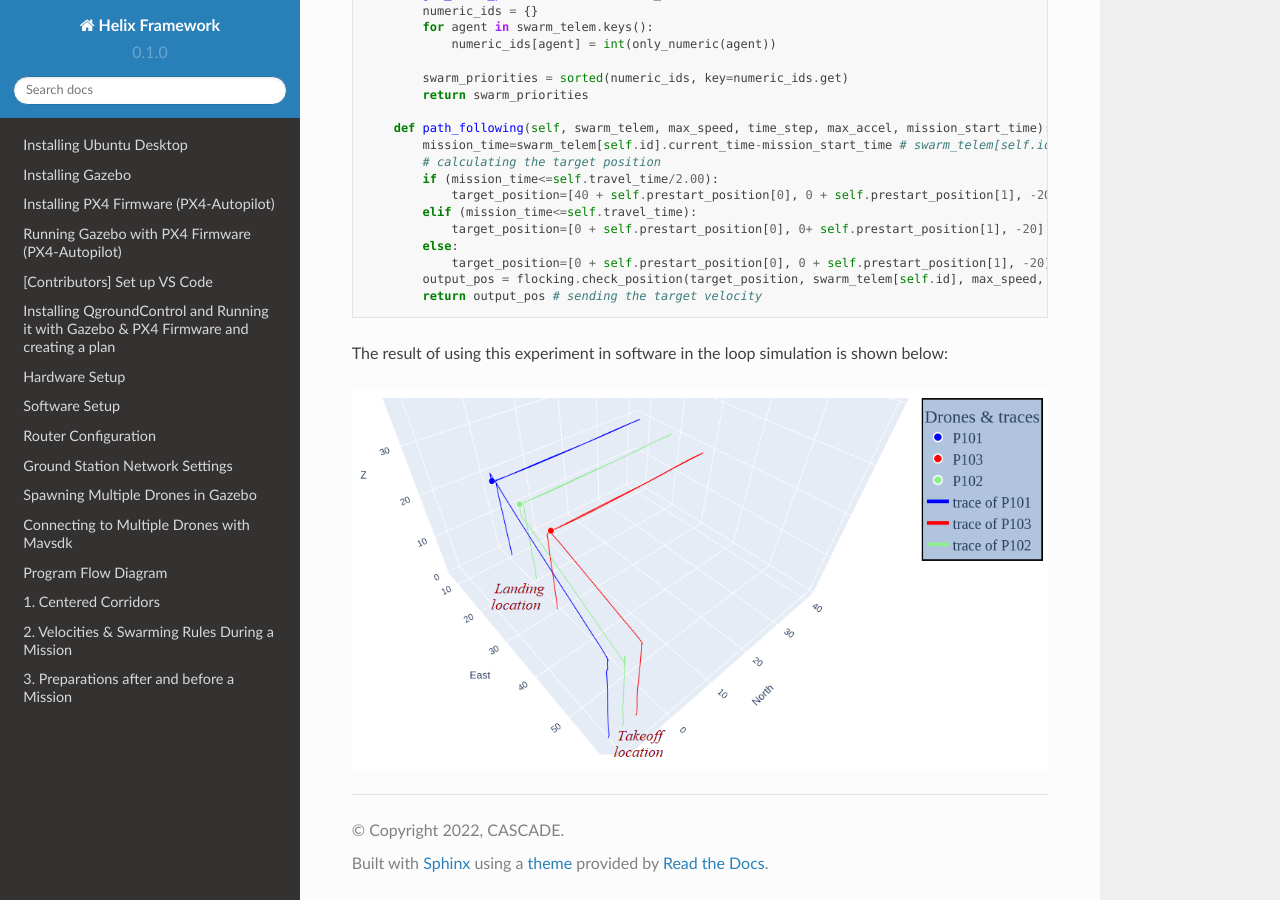
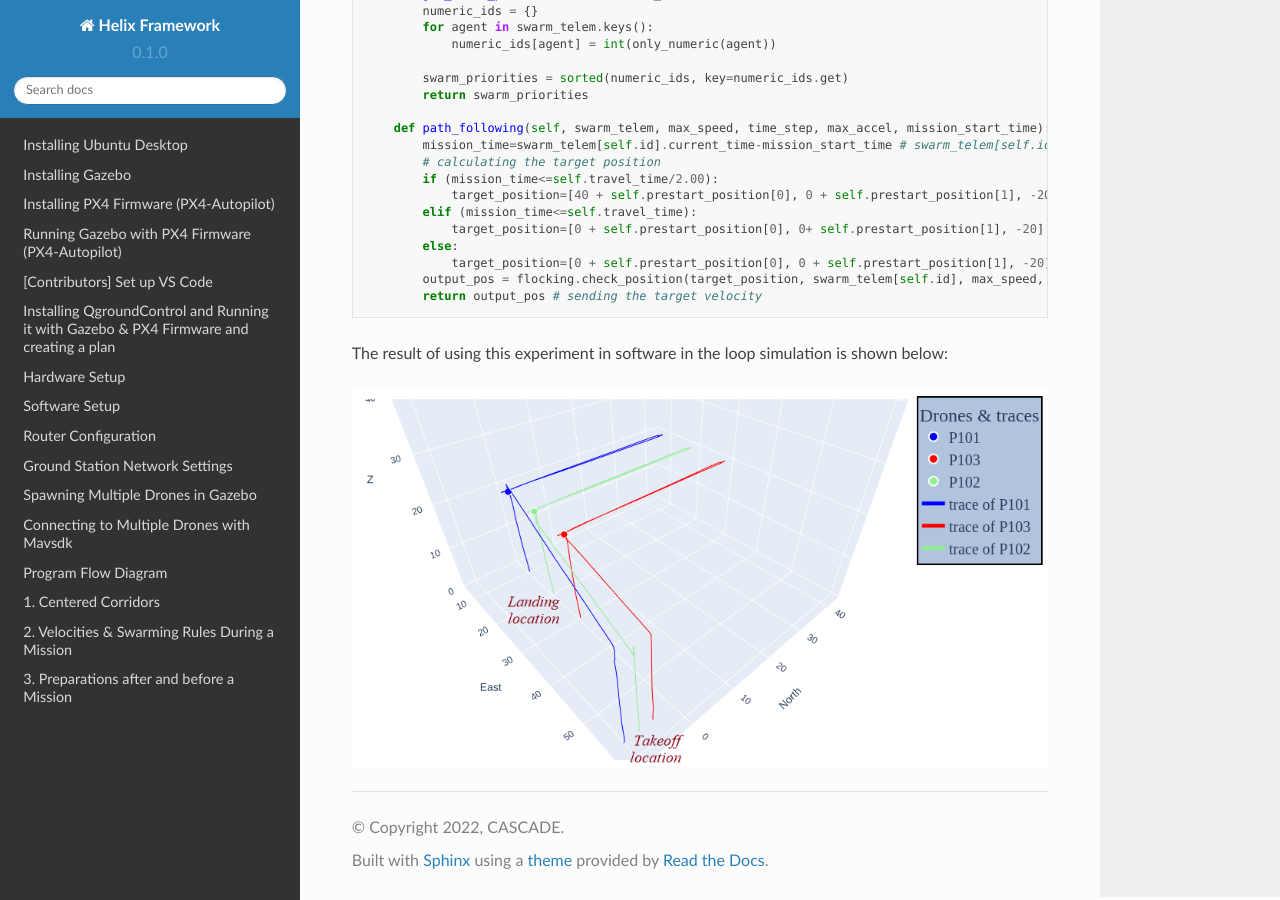
Before and after one commit to CUEDOS/helix_docs, a Sphinx documentation site: the page built from docs/source/simple_examples.rst, in a window 1280 px wide and 900 px high, scrolled down 2605 px. Built offline with Sphinx 7.4.7 and the Read the Docs theme 2.0.0, drawn with Linux system fonts in a browser that asks for light colours.

Commit message:
Update simple_examples.rst

```diff
--- a/docs/source/simple_examples.rst
+++ b/docs/source/simple_examples.rst
@@ -141,4 +141,4 @@
 
 .. raw:: html
 
-   <p align="center"><img src="https://github.com/CUEDOS/helix_docs/blob/main/img/examp_velocity.png"></p>
+   <p align="center"><img src="https://github.com/CUEDOS/helix_docs/blob/main/img/examp_position.png"></p>
```
